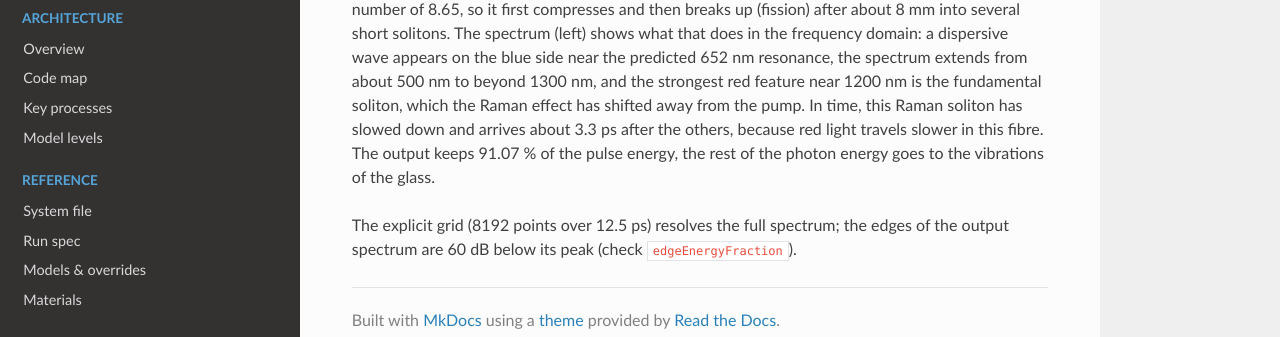
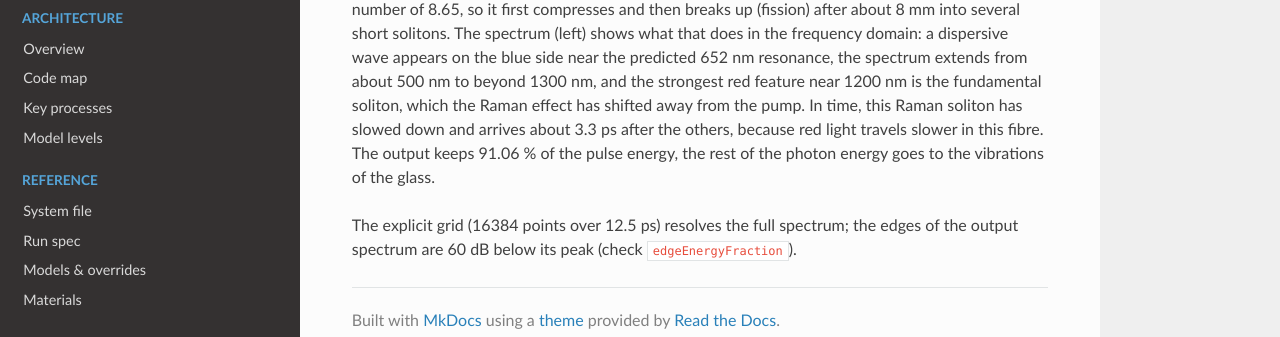
Before and after one commit to JosephCodemard/UltrafastEngine, an MkDocs documentation site: the page built from docs/examples/25-supercontinuum/README.md, in a window 1280 px wide and 900 px high, scrolled down 535 px. Shown: the part 544-881 px from the top of the window. Built offline with MkDocs 1.6.1, drawn with Linux system fonts in a browser that asks for light colours; nearby versions of some CDN libraries; some of the changed text lies outside the part shown.

Commit message:
Examples 08, 14, 25: numbers from the current run; example 25 grid resolves the spectrum without a warning
Co-Authored-By: Claude Sonnet 5.5 <noreply@anthropic.com>

```diff
--- a/docs/examples/25-supercontinuum/README.md
+++ b/docs/examples/25-supercontinuum/README.md
@@ -32,7 +32,7 @@ shows what that does in the frequency domain: a dispersive wave appears on the b
 resonance, the spectrum extends from about 500 nm to beyond 1300 nm, and the strongest red feature near 1200 nm
 is the fundamental soliton, which the Raman effect has shifted away from the pump. In time, this Raman soliton has
 slowed down and arrives about 3.3 ps after the others, because red light travels slower in this fibre.
-The output keeps 91.07 % of the pulse energy, the rest of the photon energy goes to the vibrations of the glass.
+The output keeps 91.06 % of the pulse energy, the rest of the photon energy goes to the vibrations of the glass.
 
-The explicit grid (8192 points over 12.5 ps) resolves the full spectrum; the edges of the output spectrum are 60 dB
+The explicit grid (16384 points over 12.5 ps) resolves the full spectrum; the edges of the output spectrum are 60 dB
 below its peak (check `edgeEnergyFraction`).
--- a/docs/examples/25-supercontinuum/run.json
+++ b/docs/examples/25-supercontinuum/run.json
@@ -3,7 +3,7 @@
   "format": "ultrafast-run", "version": 2,
   "name": "pcf-supercontinuum",
   "pulse": { "shape": "sech2", "centerWavelengthM": 835e-9, "durationFwhmS": 50e-15, "peakPowerW": 10e3 },
-  "grid": { "n": 8192, "windowS": 12.5e-12, "auto": false },
+  "grid": { "n": 16384, "windowS": 12.5e-12, "auto": false },
   "stepper": { "tolerance": 1e-6 },
   "instruments": [
     { "kind": "spectrometer", "name": "spectrum", "rangeM": [400e-9, 1400e-9], "points": 4000, "db": true },
```
Also changed, not shown: docs/examples/08-shg-lbo/README.md (+1 -1 lines), docs/examples/14-ti-sapphire-regen/README.md (+1 -1 lines), docs/examples/README.md (+1 -1 lines).
